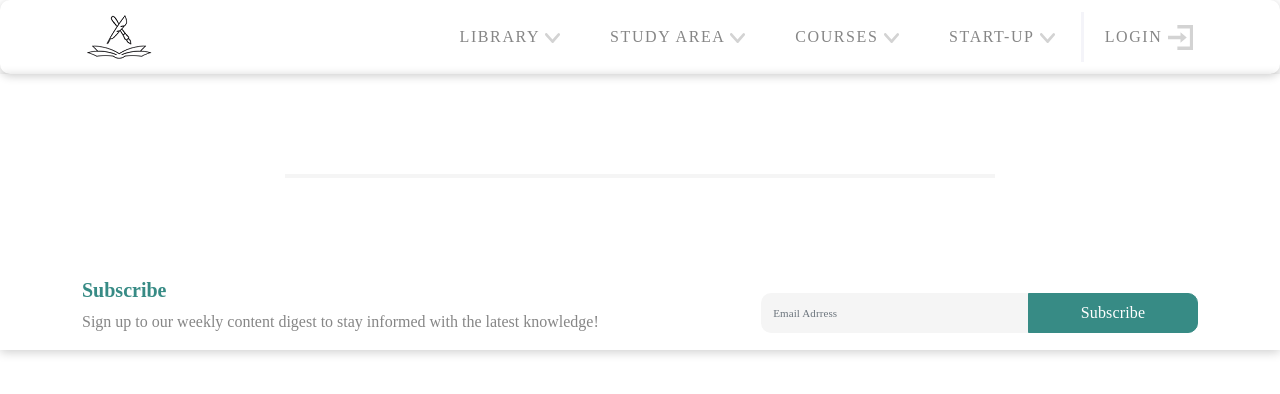
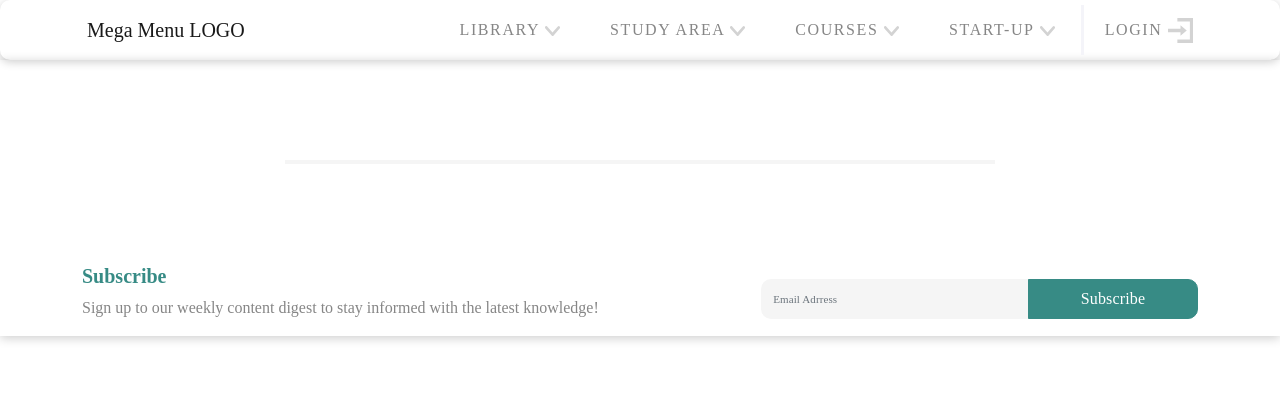
Before and after one commit to ashkaning/mega_menu, a plain HTML site: page index.html in a window 1280 px wide. Drawn offline with nearby package versions, Linux system fonts and the light colour scheme.

Commit message:
updating

```diff
--- a/index.html
+++ b/index.html
@@ -6,7 +6,7 @@
     <meta name="viewport" content="width=device-width, initial-scale=1, shrink-to-fit=no">
 
 
-    <title>Infotopia</title>
+    <title>Mega Menu</title>
 
     <link href="https://cdn.jsdelivr.net/npm/bootstrap@5.0.0-beta2/dist/css/bootstrap.min.css" rel="stylesheet"
         crossorigin="anonymous">
@@ -24,7 +24,7 @@
         <!-- ============= MENU ============== -->
         <nav class="navbar navbar-expand-lg  navbar-light navBarMain">
             <div class="container-fluid navFullWidth">
-                <a class="navbar-brand" href="#"><img src="assets/images/LOGO_VERSION_2.png" alt="logo" /></a>
+                <a class="navbar-brand" href="#">Mega Menu LOGO</a>
                 <button class="navbar-toggler" type="button" data-bs-toggle="collapse" data-bs-target="#main_nav"
                     aria-expanded="false" aria-label="Toggle navigation">
                     <span class="navbar-toggler-icon"></span>
```
